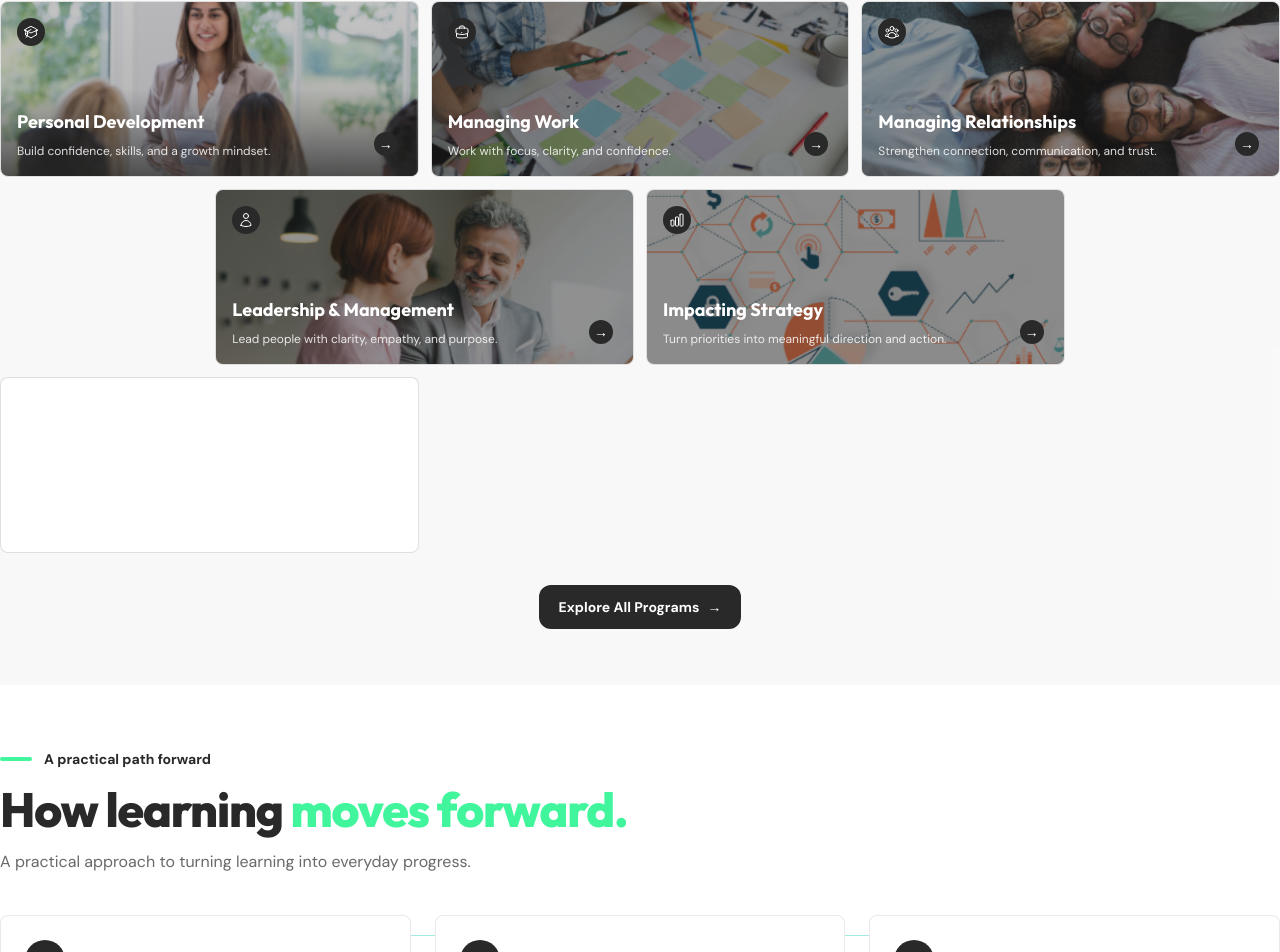
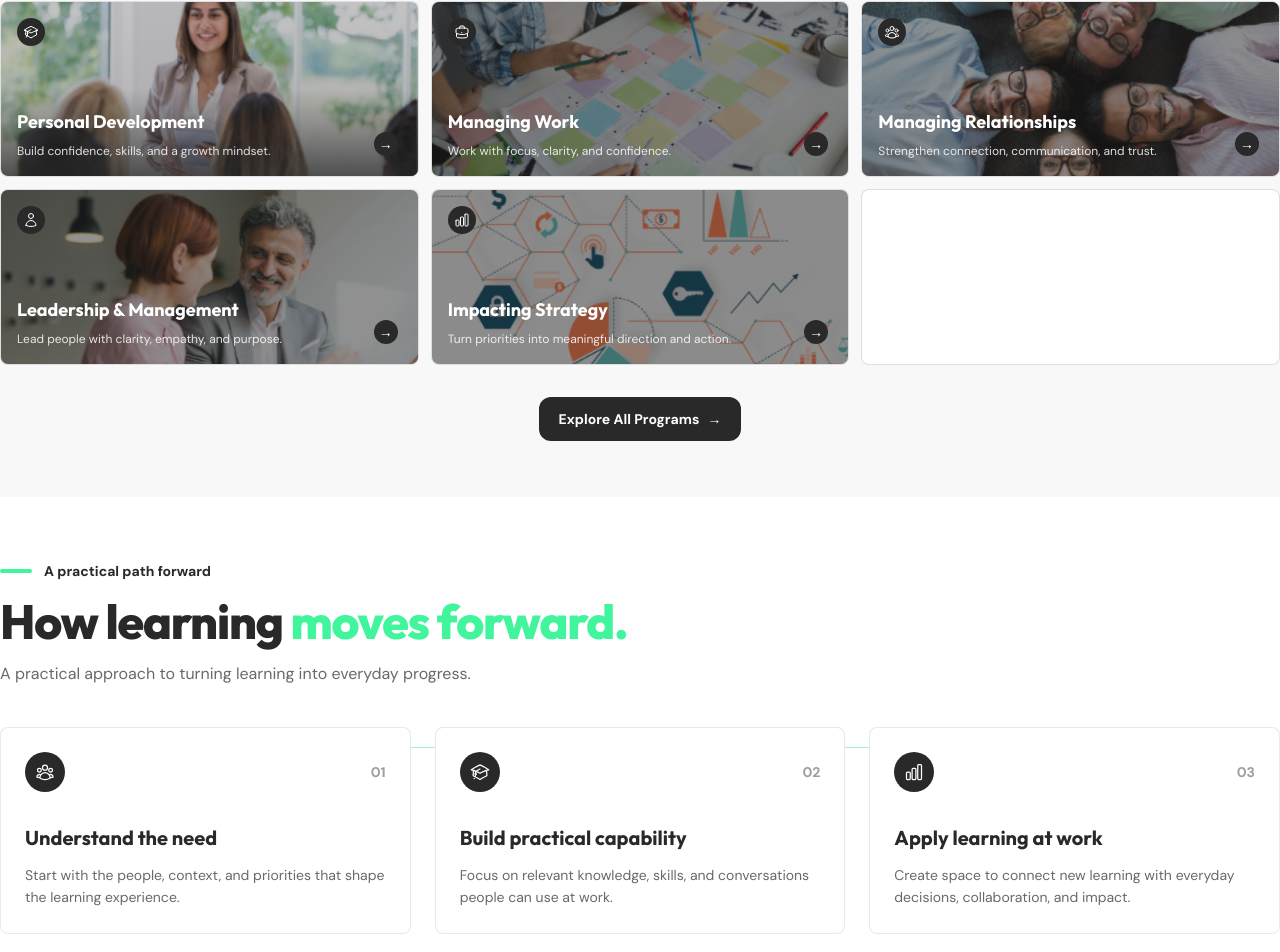
Before and after one commit to gabzy0423/The-Learning-Lab, a Next.js app: page / in a window 1280 px wide. Shown: the part 1177-2129 px from the top of the page. Built offline with nearby package versions, Linux system fonts and the light colour scheme.

Commit message:
Left align portfolio second row

```diff
--- a/app/page.tsx
+++ b/app/page.tsx
@@ -112,7 +112,7 @@ export default function Home() {
             <Link
               key={program.slug}
               href={`/programs/${program.slug}`}
-              className={`group relative isolate flex min-h-44 flex-col justify-end overflow-hidden rounded-lg border border-brand-charcoal/15 bg-white p-4 transition-[border-color,transform,box-shadow] hover:-translate-y-1 hover:border-brand-turquoise hover:shadow-lg focus-visible:outline-2 focus-visible:outline-offset-2 focus-visible:outline-brand-cyan-blue motion-reduce:transform-none motion-reduce:transition-none lg:col-span-2 ${index < 5 ? "text-white" : ""} ${index === 3 ? "lg:col-start-2" : index === 4 ? "lg:col-start-4" : ""}`}
+              className={`group relative isolate flex min-h-44 flex-col justify-end overflow-hidden rounded-lg border border-brand-charcoal/15 bg-white p-4 transition-[border-color,transform,box-shadow] hover:-translate-y-1 hover:border-brand-turquoise hover:shadow-lg focus-visible:outline-2 focus-visible:outline-offset-2 focus-visible:outline-brand-cyan-blue motion-reduce:transform-none motion-reduce:transition-none lg:col-span-2 ${index < 5 ? "text-white" : ""}`}
             >
               {index === 0 && (
                 <>
```
Also changed, not shown: 2 other files (tests, documents, lock files or other folders).
